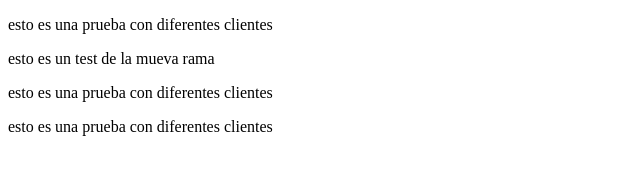
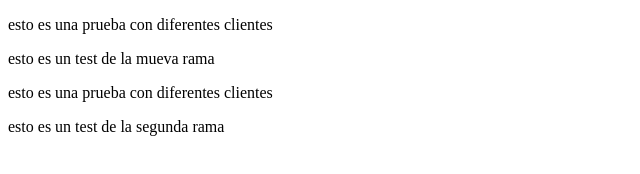
Before and after one commit to Hernan-21/git_test_interacction, a plain HTML site: page index.html in a window 1280 px wide. Shown: the full height of the page, 0-640 px from the left. Drawn offline with Linux system fonts and the light colour scheme.

Commit message:
section_two commit test

```diff
--- a/index.html
+++ b/index.html
@@ -14,7 +14,7 @@
 <!-- section two-->
     <section class="section-two">
         <p>esto es una prueba con diferentes clientes</p>
-        <p>esto es una prueba con diferentes clientes</p>
+        <p>esto es un test de la segunda rama</p>
     </section>
 </body>
 </html>
```
